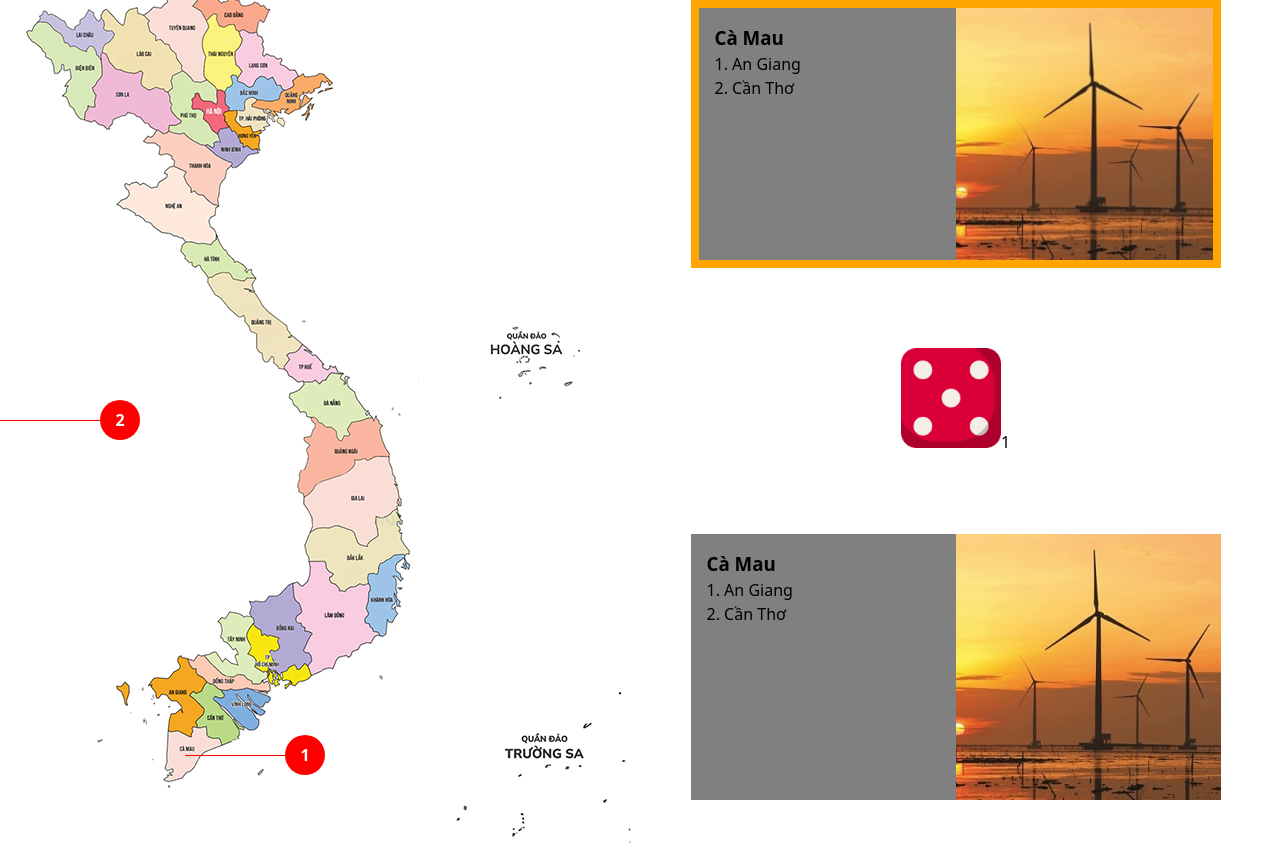
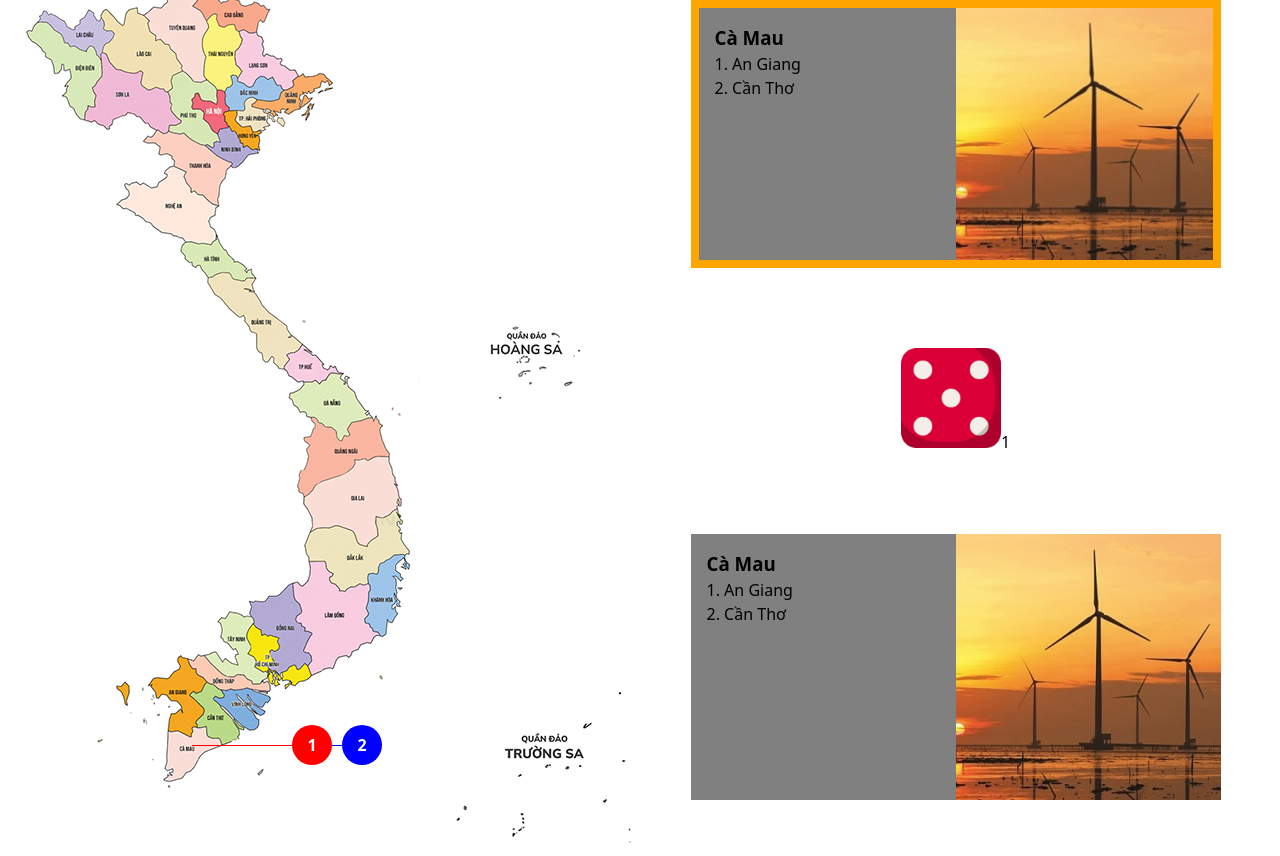
Before and after one commit to Quang-Bach/MotVongVietNam, a React (Vite) app: page / in a window 1280 px wide. Built offline with nearby package versions, Linux system fonts and the light colour scheme.

Commit message:
show player location by coordinates

```diff
--- a/src/App.jsx
+++ b/src/App.jsx
@@ -52,7 +52,7 @@ function App() {
   return (
     <div className="app-container">
       <div className="map-container">
-        <VietNamMap />
+        <VietNamMap player1={player1} player2={player2} />
       </div>
       <div className="game-container">
         <ProvinceBox turn={turn} player={player1} active={turn === 1} />
--- a/src/components/VietNamMap/index.jsx
+++ b/src/components/VietNamMap/index.jsx
@@ -1,14 +1,30 @@
 import VietNamMapImg from "../../assets/bando.png";
 import "./style.css";
-const VietNamMap = () => {
+import PROVINCES_DATA from "../../data/provinces";
+
+const VietNamMap = ({ player1, player2 }) => {
+  const player1Province = PROVINCES_DATA.find((item) => item.id === player1);
+  const player2Province = PROVINCES_DATA.find((item) => item.id === player2);
   return (
     <div className="vietnam-map-container">
       <img src={VietNamMapImg} className="map" />
-      <div className="player" style={{ top: 785, left: 185 }}>
+      <div
+        className="player player__1"
+        style={{
+          top: player1Province.position.y,
+          left: player1Province.position.x,
+        }}
+      >
         <div className="player__line"></div>
         <div className="player__avatar">1</div>
       </div>
-      <div className="player" style={{ top: "50%", left: 0 }}>
+      <div
+        className="player player__2"
+        style={{
+          top: player2Province.position.y,
+          left: player2Province.position.x,
+        }}
+      >
         <div className="player__line"></div>
         <div className="player__avatar">2</div>
       </div>
--- a/src/components/VietNamMap/style.css
+++ b/src/components/VietNamMap/style.css
@@ -13,22 +13,43 @@
 
   display: flex;
   align-items: center;
+  transform: translateY(-50%);
+  transition: all 0.5s cubic-bezier(0.4, 0, 0.2, 1);
+  will-change: transform, left, top;
+}
+.vietnam-map-container .player .player__line {
+  height: 1px;
+}
+.vietnam-map-container .player__1 {
+  z-index: 10;
+}
+.vietnam-map-container .player__2 {
+  z-index: 1;
 }
 
-.vietnam-map-container .player .player__line {
-  height: 1px;
+.vietnam-map-container .player__1 .player__line {
   width: 100px;
   background-color: red;
+}
+.vietnam-map-container .player__2 .player__line {
+  width: 150px;
+  background-color: blue;
 }
 
 .vietnam-map-container .player .player__avatar {
   width: 40px;
   height: 40px;
   border-radius: 50%;
-  background-color: red;
+
   display: flex;
   justify-content: center;
   align-items: center;
   color: white;
   font-weight: bold;
 }
+.vietnam-map-container .player__1 .player__avatar {
+  background-color: red;
+}
+.vietnam-map-container .player__2 .player__avatar {
+  background-color: blue;
+}
--- a/src/data/provinces.js
+++ b/src/data/provinces.js
@@ -44,8 +44,8 @@ const PROVINCES_DATA = [
       { number: 3, id: "ca-mau" },
     ],
     position: {
-      x: 177,
-      y: 748,
+      x: 180,
+      y: 750,
     },
   },
   {
```
